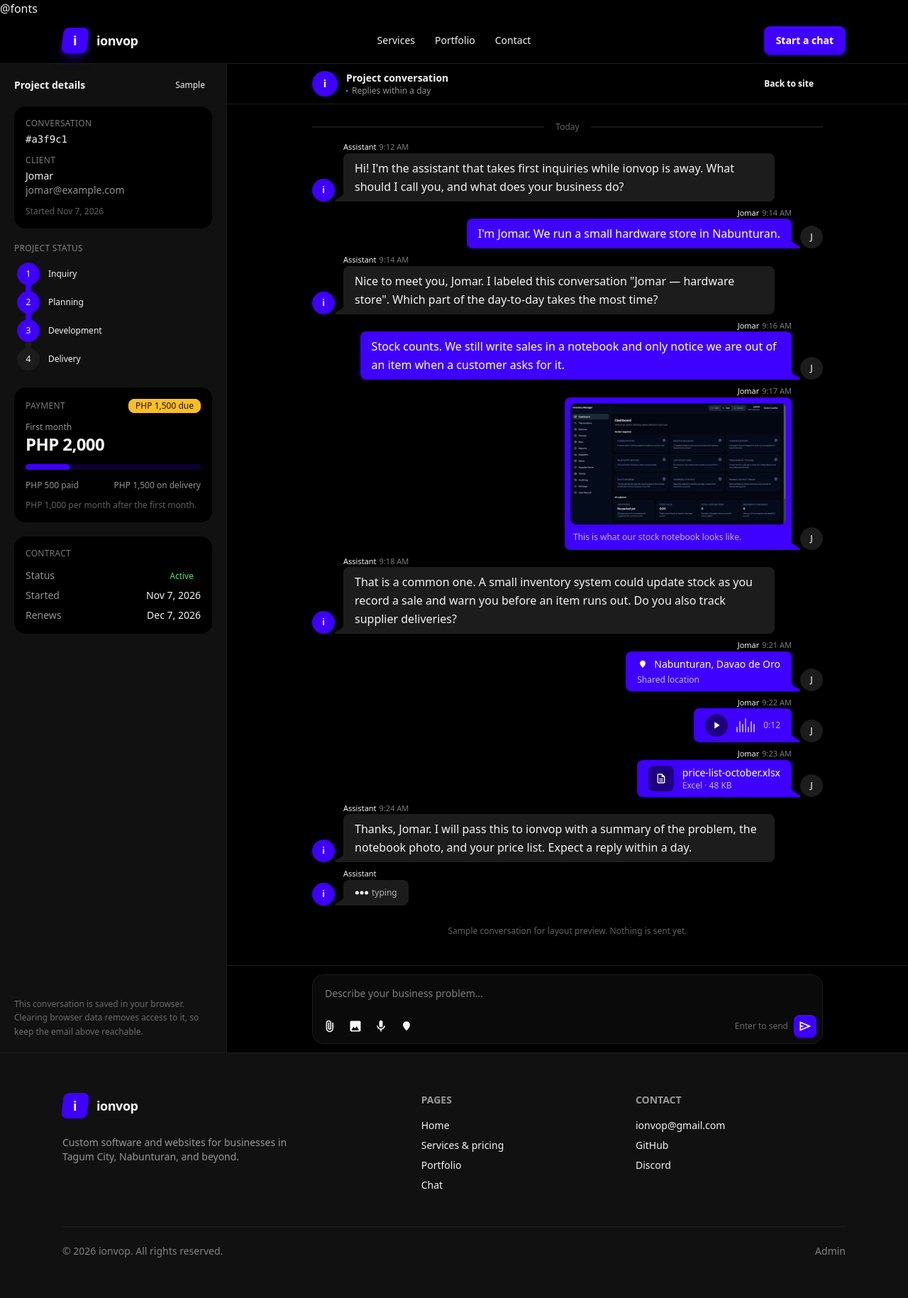
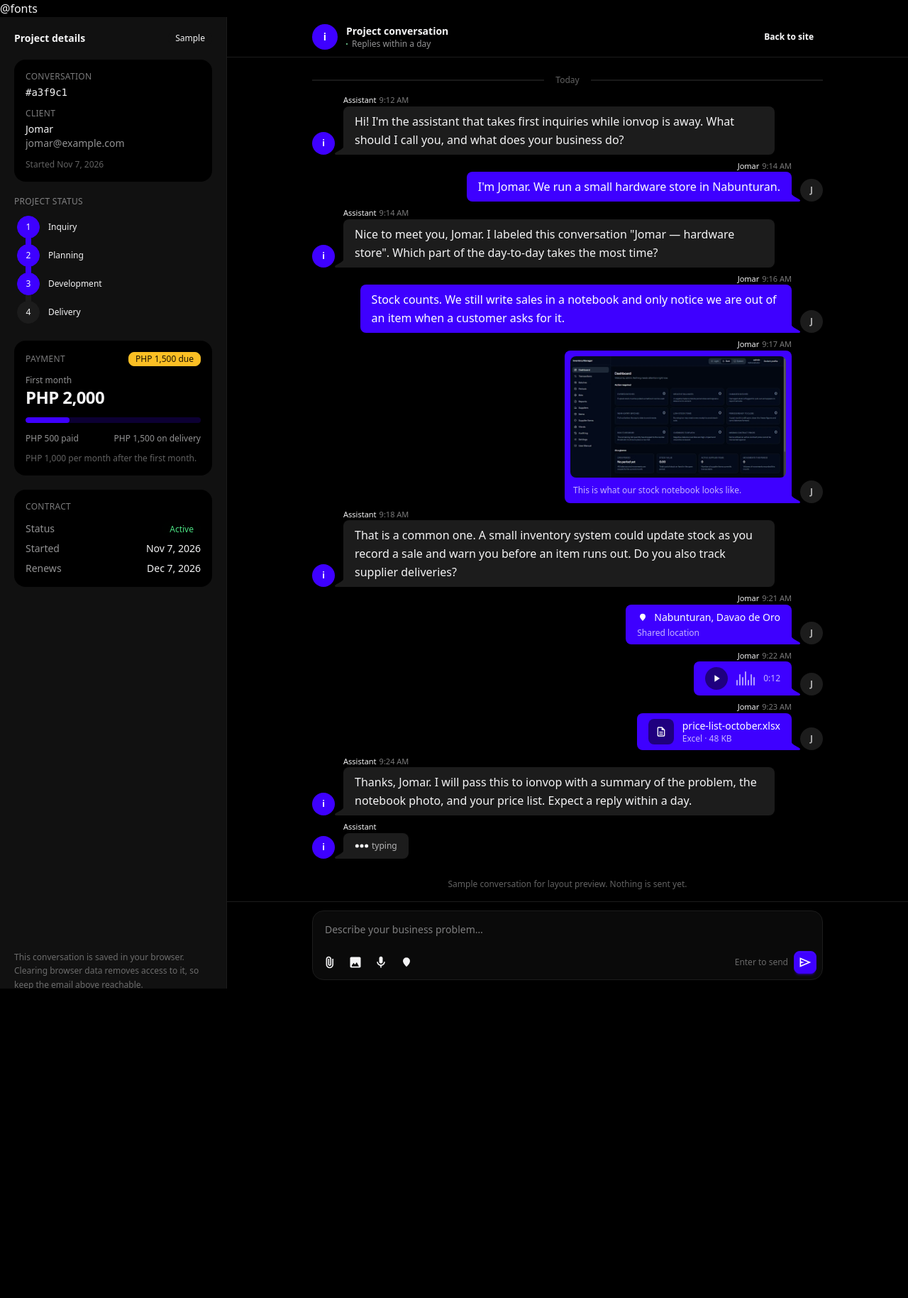
Before and after one commit to ionvop/ionvop-tech-solutions, a Laravel app: page /chat in a window 1280 px wide. Shown: the whole page at 71% size. After the commit the page ends 1393 px from the top, so only its background shows below. Run offline with Laravel 12, Linux system fonts and the light colour scheme; style sheets or scripts are compiled from the project's sources.

Commit message:
Update app.blade.php

```diff
--- a/resources/views/layouts/app.blade.php
+++ b/resources/views/layouts/app.blade.php
@@ -11,6 +11,13 @@
 
         @vite(['resources/css/app.css', 'resources/js/app.js'])
     </head>
+    @hasSection('fullscreen')
+        <body class="flex h-dvh flex-col overflow-hidden bg-base-100 font-sans text-base-content antialiased">
+            <main class="flex min-h-0 flex-1 flex-col overflow-hidden">
+                @yield('content')
+            </main>
+        </body>
+    @else
         <body class="flex min-h-screen flex-col bg-base-100 font-sans text-base-content antialiased">
             <x-site-header />
 
@@ -20,4 +27,5 @@
 
             <x-site-footer />
         </body>
+    @endif
 </html>
```
Lines whose indentation alone changed are shown as unchanged.
